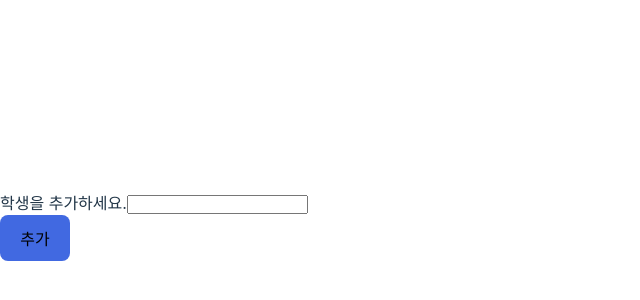
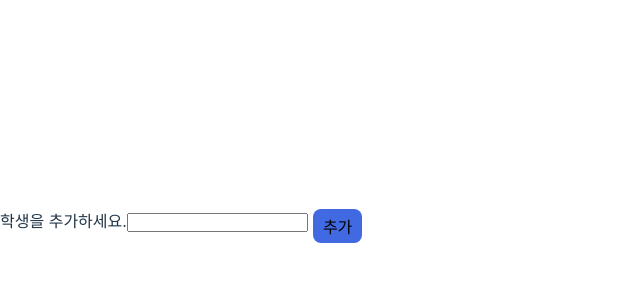
Before and after one commit to tmdtmddl/first-cms, a React (Vite) app: page / in a window 1280 px wide. Shown: the part 174-474 px from the top of the page, without its empty margins (0-640 px from the left). Built offline with nearby package versions, Linux system fonts and the light colour scheme.

Commit message:
form에 전달추가

```diff
--- a/src/CmsItem.jsx
+++ b/src/CmsItem.jsx
@@ -19,7 +19,13 @@ const CmsItem = ({ setStudents, students, index, payload }) => {
   return (
     <li>
       {cmsEdit ? (
-        <CmsForm onCancel={editHandler} />
+        <CmsForm
+          onCancel={editHandler}
+          setStudents={setStudents}
+          students={students}
+          payload={payload}
+          cmsEdit={cmsEdit}
+        />
       ) : (
         <>
           <p>
--- a/src/cms.css
+++ b/src/cms.css
@@ -8,13 +8,25 @@ ul {
   list-style-type: none;
 }
 
+form {
+  display: flex;
+  column-gap: 5px;
+}
+
 button {
   background-color: royalblue;
+  border: none;
+  outline: none;
+  padding: 5px 10px;
 }
 
 button:hover {
   background-color: skyblue;
   border-color: skyblue;
+}
+
+button:active {
+  outline: none;
 }
 
 li p {
```
Also changed, not shown: src/database.js (+12 -2 lines).
